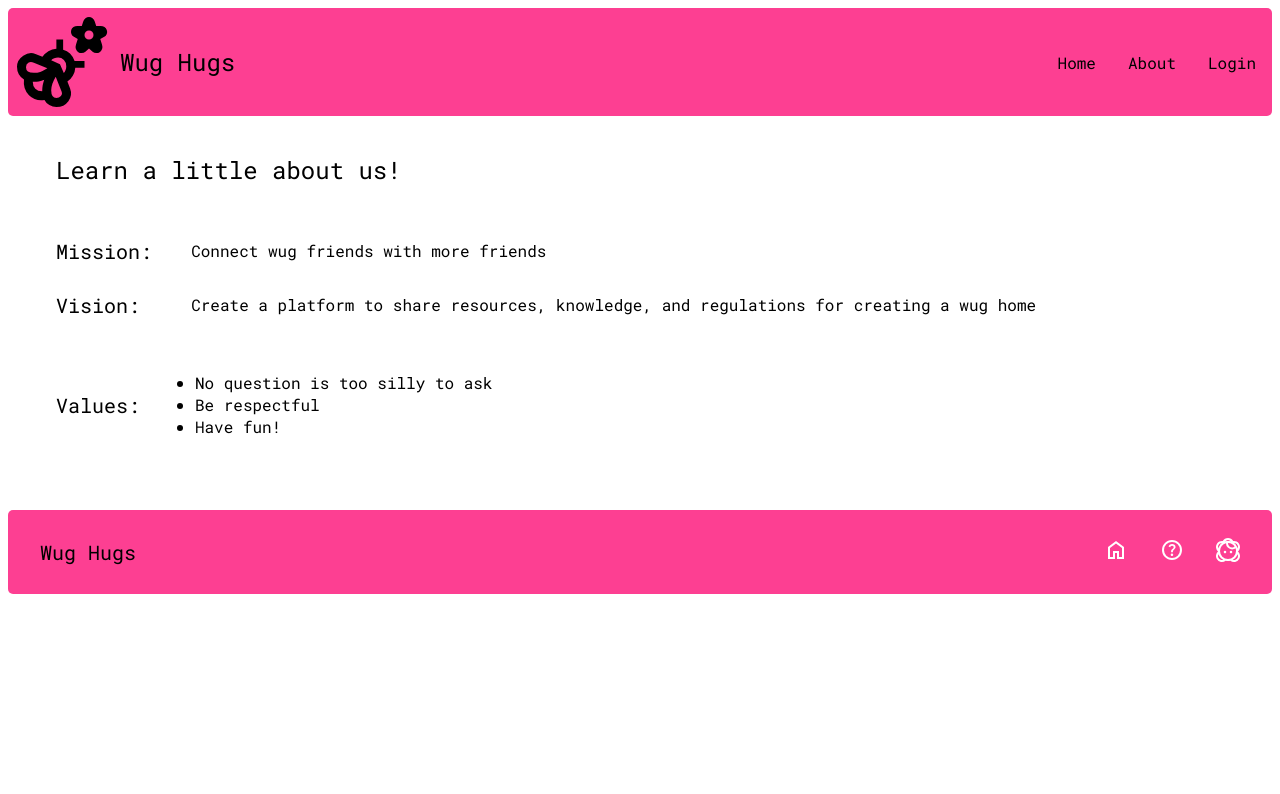
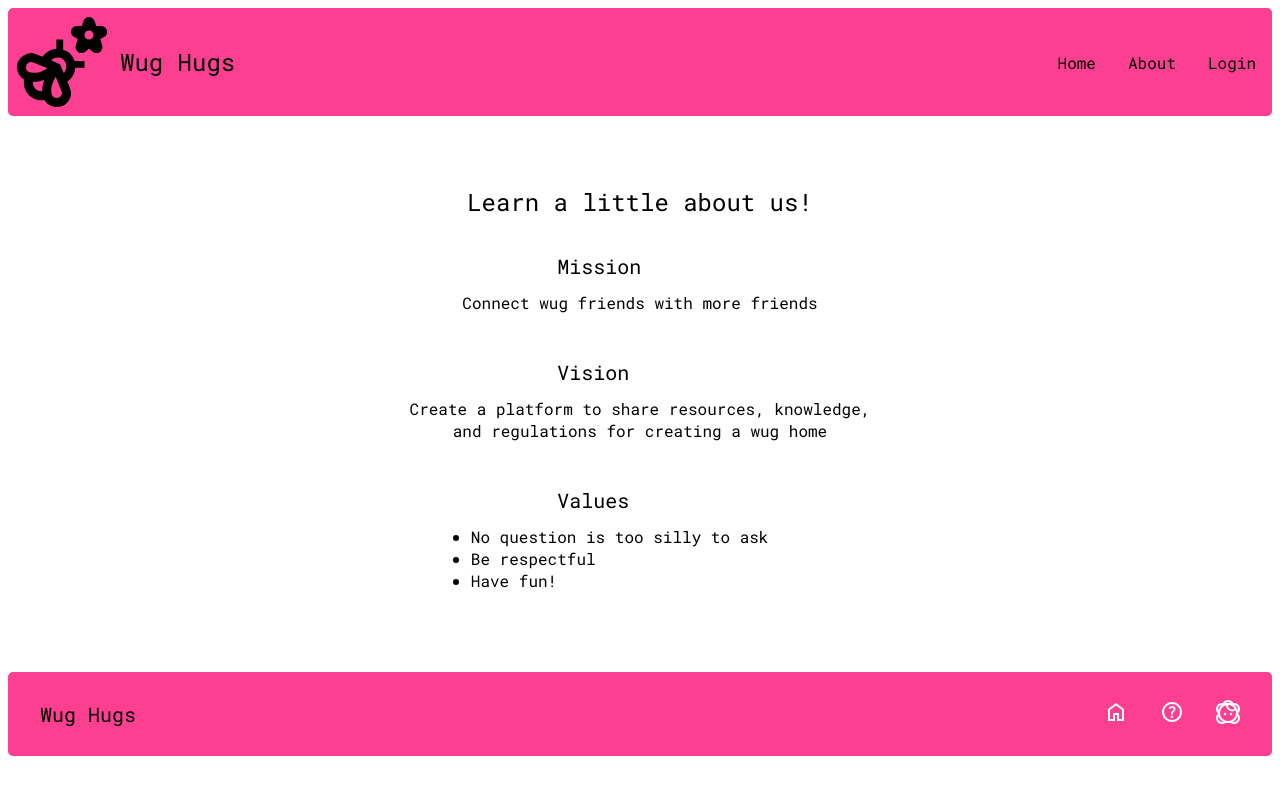
Before and after one commit to spaco22/wughugs-client, a React (Vite) app: page /about in a window 1280 px wide. Shown: the top 794 px of the page. Built offline with nearby package versions, Linux system fonts and the light colour scheme.

Commit message:
add styling for dektop, remove colon

```diff
--- a/src/Pages/AboutPage/AboutPage.jsx
+++ b/src/Pages/AboutPage/AboutPage.jsx
@@ -8,14 +8,14 @@ function AboutPage() {
 
       <section className="statements">
         <article className="statement">
-          <h2 className="statement__title">Mission:</h2>
+          <h2 className="statement__title">Mission</h2>
           <p className="statement__text">
             Connect wug friends with more friends
           </p>
         </article>
 
         <article className="statement">
-          <h2 className="statement__title">Vision:</h2>
+          <h2 className="statement__title">Vision</h2>
           <p className="statement__text">
             Create a platform to share resources, knowledge, and regulations for
             creating a wug home
@@ -23,7 +23,7 @@ function AboutPage() {
         </article>
 
         <article className="statement">
-          <h2 className="statement__title">Values:</h2>
+          <h2 className="statement__title">Values</h2>
           <ul className="statement__values">
             <li className="statement__value">No question is too silly to ask</li>
             <li className="statement__value">Be respectful</li>
--- a/src/Pages/AboutPage/AboutPage.scss
+++ b/src/Pages/AboutPage/AboutPage.scss
@@ -7,6 +7,16 @@
 .about {
   @include tablet {
     margin: 2rem;
+  }
+
+  @include desktop {
+    margin: 4rem;
+  }
+
+  &__title {
+    @include desktop {
+      text-align: center;
+    }
   }
 }
 .statements {
@@ -27,11 +37,20 @@
     flex-grow: 1;
   }
 
+  @include desktop {
+    flex-direction: column;
+    margin-bottom: 2rem;
+  }
+
   &__title {
     @include tablet {
       margin: 0;
       width: 15%;
       flex-basis: 8rem;
+    }
+
+    @include desktop {
+      flex-basis: 1rem;
     }
   }
 
@@ -43,6 +62,12 @@
       width: 100%;
       padding-left: 1.25rem;
     }
+
+    @include desktop {
+      text-align: center;
+      width: 45%;
+      padding-left: 0;
+    }
   }
 
   &__values {
@@ -51,5 +76,10 @@
       padding: 1.5rem;
       width: 100%;
     }
+
+    @include desktop {
+      width: 35%;
+      padding: 0 1.5rem;
+    }
   }
 }
```
